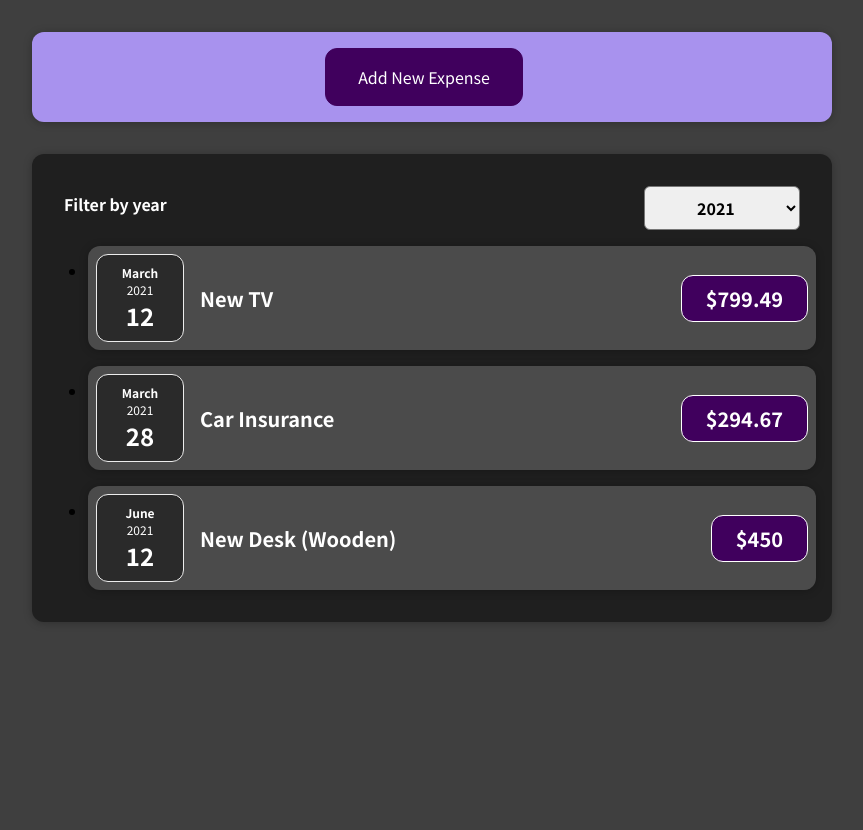
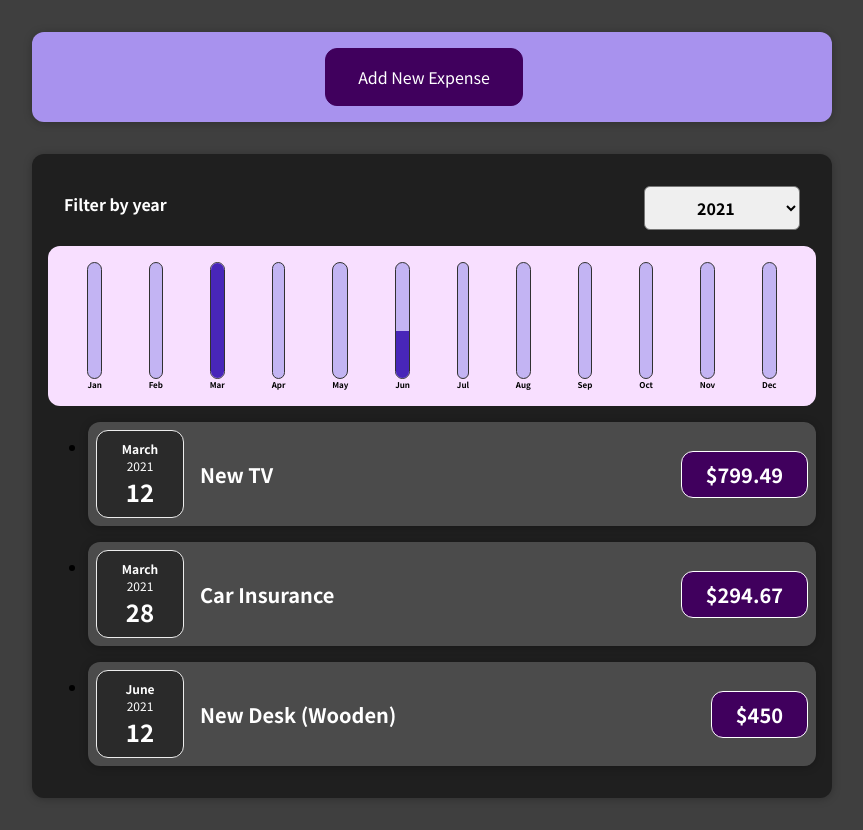
Before and after one commit to dawidlehai/react-expenses-tracker, a React (Create React App) app: page / in a window 1280 px wide. Shown: the whole page, without its empty margins (208-1071 px from the left). Before the commit the page ends 800 px from the top, so only its background shows below. Built offline with nearby package versions, Linux system fonts and the light colour scheme.

Commit message:
Added expenses chart

```diff
--- a/src/components/Chart/Chart.js
+++ b/src/components/Chart/Chart.js
@@ -2,13 +2,16 @@
 import "./Chart.css";
 
 const Chart = (props) => {
+  const dataPointValues = props.dataPoints.map((dataPoint) => dataPoint.value);
+  const totalMaximum = Math.max(...dataPointValues);
+
   return (
     <div className="chart">
       {props.dataPoints.map((dataPoint) => (
         <ChartBar
           key={dataPoint.label}
           value={dataPoint.value}
-          maxValue={null}
+          maxValue={totalMaximum}
           label={dataPoint.label}
         />
       ))}
--- a/src/components/Chart/ChartBar.js
+++ b/src/components/Chart/ChartBar.js
@@ -3,7 +3,7 @@
 const ChartBar = (props) => {
   let barFillHeight = "0%";
 
-  if (props.max > 0)
+  if (props.maxValue > 0)
     barFillHeight = Math.round((props.value / props.maxValue) * 100) + "%";
 
   return (
--- a/src/components/Expenses/Expenses.js
+++ b/src/components/Expenses/Expenses.js
@@ -2,6 +2,7 @@
 import Card from "../UI/Card";
 import ExpensesList from "./ExpensesList";
 import ExpensesFilter from "./ExpensesFilter";
+import ExpensesChart from "./ExpensesChart";
 import "./Expenses.css";
 
 const Expenses = (props) => {
@@ -21,6 +22,7 @@
         selectedYear={filteredYear}
         onYearChange={yearChangeHandler}
       />
+      <ExpensesChart expenses={filteredExpenses} />
       <ExpensesList expenses={filteredExpenses} />
     </Card>
   );
--- /dev/null
+++ b/src/components/Expenses/ExpensesChart.js
@@ -0,0 +1,27 @@
+import Chart from "../Chart/Chart";
+
+const ExpensesChart = (props) => {
+  const chartDataPoints = [
+    { label: "Jan", value: 0 },
+    { label: "Feb", value: 0 },
+    { label: "Mar", value: 0 },
+    { label: "Apr", value: 0 },
+    { label: "May", value: 0 },
+    { label: "Jun", value: 0 },
+    { label: "Jul", value: 0 },
+    { label: "Aug", value: 0 },
+    { label: "Sep", value: 0 },
+    { label: "Oct", value: 0 },
+    { label: "Nov", value: 0 },
+    { label: "Dec", value: 0 },
+  ];
+
+  props.expenses.forEach((expense) => {
+    const expenseMonth = expense.date.getMonth();
+    chartDataPoints[expenseMonth].value += expense.amount;
+  });
+
+  return <Chart dataPoints={chartDataPoints} />;
+};
+
+export default ExpensesChart;
```
